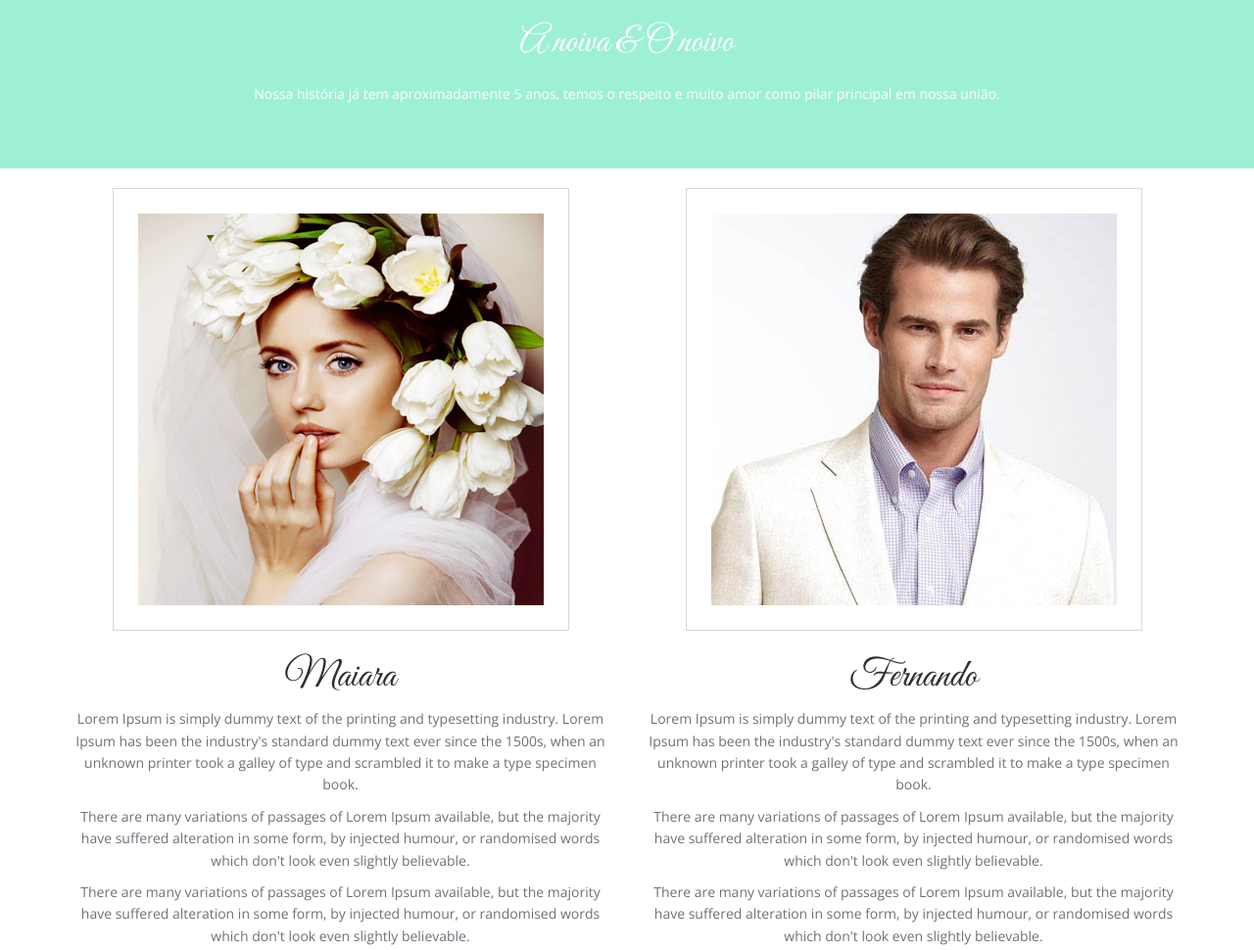
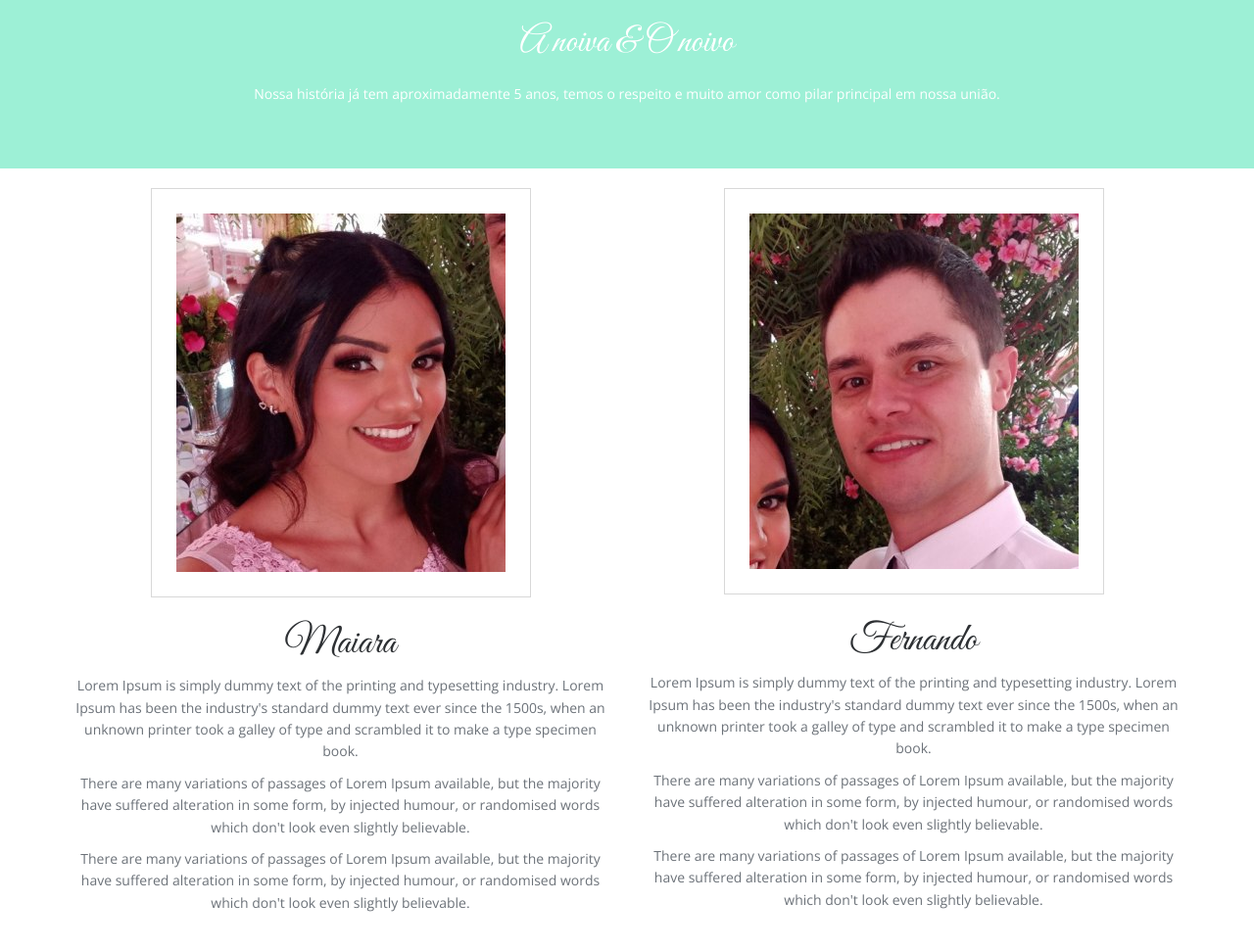
Before and after one commit to FernandoAntonioAzevedo/MaiaraEfernando, a plain HTML site: page index.html in a window 1280 px wide. Shown: the part 802-1772 px from the top of the page at 98% size. Drawn offline with nearby package versions, Linux system fonts and the light colour scheme; files whose address does not match are found by name.

Commit message:
enviando alterações imagens ilustrativas dos noivos

```diff
--- a/index.html
+++ b/index.html
@@ -99,6 +99,9 @@
 
 </section>
 <!-- header section -->
+
+<!-- A noiva e O noivo -->
+
 <!-- intro section -->
 <section id="intro" class="section intro">
   <div class="container">
@@ -116,7 +119,7 @@
             <div id="content24" data-section="content-24" class="data-section">
     		<div class="col-md-6">
 
-				<img src="images/bride.jpg" alt="bride" class="img-middle"/>
+				<img src="imagens/soamaia.jpg" alt="bride" class="img-middle"/>
 				<div class="align-center">
 				<h3>Maiara</h3>
 				<p>Lorem Ipsum is simply dummy text of the printing and typesetting industry. Lorem Ipsum has been the industry's standard dummy text ever since the 1500s, when an unknown printer took a galley of type and scrambled it to make a type specimen book.</p>
@@ -125,7 +128,7 @@
 				</div>
 			</div>
 				<div class="col-md-6">
-				<img src="images/groom.jpg" alt="bride" class="img-middle"/>
+				<img src="imagens/soofer.jpg" alt="bride" class="img-middle"/>
 				<div class="align-center">
 				<h3>Fernando</h3>
 				<p>Lorem Ipsum is simply dummy text of the printing and typesetting industry. Lorem Ipsum has been the industry's standard dummy text ever since the 1500s, when an unknown printer took a galley of type and scrambled it to make a type specimen book.</p>
@@ -431,7 +434,7 @@ semper aliquam quis mattis consectetur adipiscing elit.." </p>
 
     			<abbr title="Phone">Tel:</abbr> (41) 92003-9553
     		</address>
-			  All rights reserved © Maiara & Fernando - 2023 <a href="https://fernandoantonioazevedo.github.io/beratechsolutions/" target="_blank">Desenvolvido</a> por Beratechsolutions
+			   <a href="https://fernandoantonioazevedo.github.io/beratechsolutions/" target="_blank">Desenvolvido</a> por Beratechsolutions
     	</div>
     </div>
 	 </div>
```
Also changed, not shown: imagens/soamaia.jpg (added), imagens/soofer.jpg (added).
